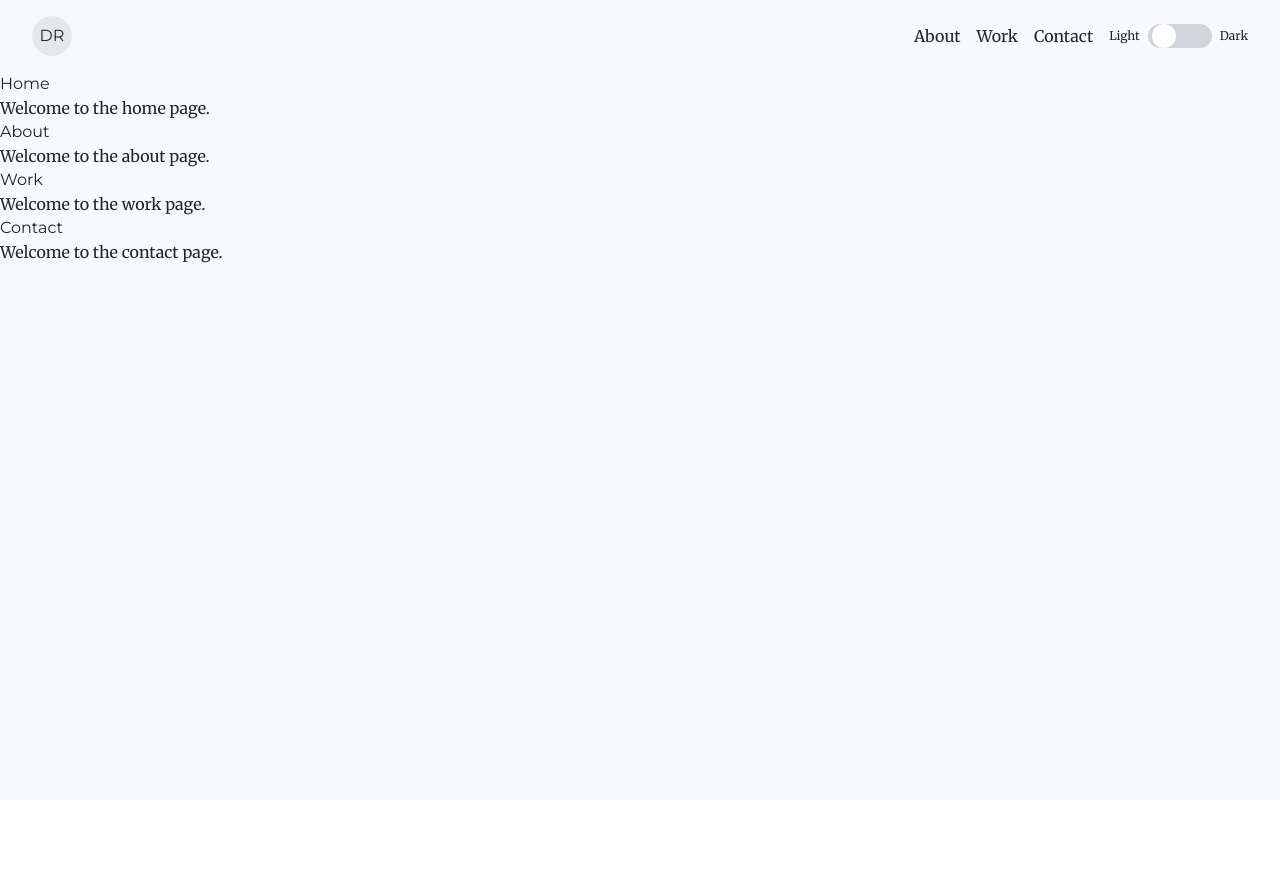
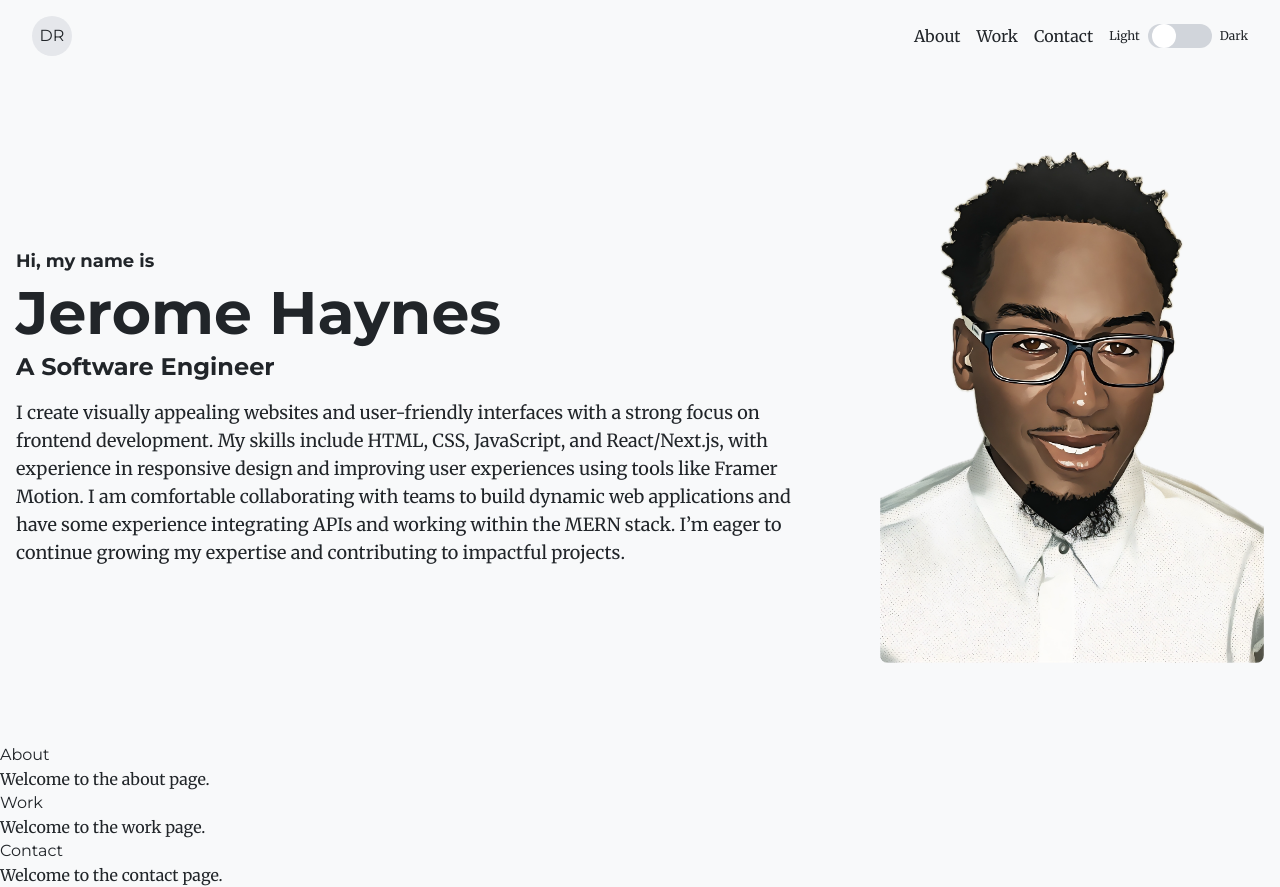
Before and after one commit to dev-rome/v4, a React (Vite) app: page / in a window 1280 px wide. Before the commit the page ends 800 px from the top, so only its background shows below. Built offline with nearby package versions, Linux system fonts and the light colour scheme.

Commit message:
Update Home.tsx
update home.tsx

```diff
--- a/src/pages/Home.tsx
+++ b/src/pages/Home.tsx
@@ -1,10 +1,35 @@
 import React from "react";
+import ProfileImage from "../assets/me.png";
 
 export default function Home() {
   return (
-    <div>
-      <h2>Home</h2>
-      <p>Welcome to the home page.</p>
-    </div>
+    <section id="home" className="py-12 md:py-20">
+      <div className="mx-auto max-w-7xl">
+        <div className="grid grid-cols-4 items-center gap-12 px-4 md:grid-cols-8 lg:grid-cols-12">
+          <div className="col-span-4 md:col-span-8">
+            <h2 className="text-lg font-bold">Hi, my name is</h2>
+            <h1 className="mt-2 text-6xl font-bold">Jerome Haynes</h1>
+            <h3 className="mt-2 text-2xl font-semibold">A Software Engineer</h3>
+            <p className="mt-4 text-lg">
+              I create visually appealing websites and user-friendly interfaces
+              with a strong focus on frontend development. My skills include
+              HTML, CSS, JavaScript, and React/Next.js, with experience in
+              responsive design and improving user experiences using tools like
+              Framer Motion. I am comfortable collaborating with teams to build
+              dynamic web applications and have some experience integrating APIs
+              and working within the MERN stack. I’m eager to continue growing
+              my expertise and contributing to impactful projects.
+            </p>
+          </div>
+          <div className="col-span-4 justify-self-center md:col-span-8 lg:col-span-4">
+            <img
+              src={ProfileImage}
+              alt="Jerome Haynes, Software Engineer"
+              className="h-auto w-full rounded-lg"
+            />
+          </div>
+        </div>
+      </div>
+    </section>
   );
 }
```
